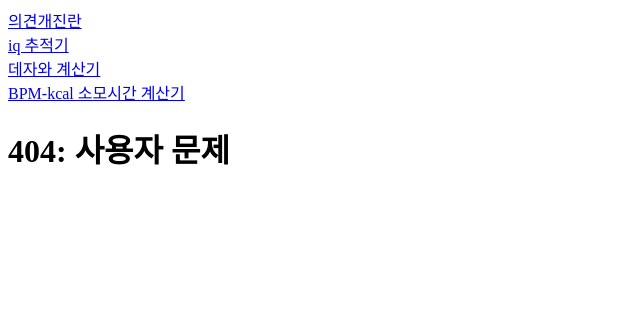
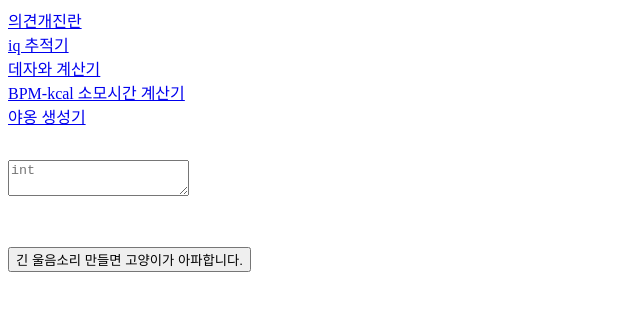
Before and after one commit to NOT2ho/4294967295.io, a Next.js app: page /CatMeow in a window 1280 px wide. Before the commit this address had no page. Shown: the top 310 px of the page, without its empty margins (0-640 px from the left). Built offline with nearby package versions, Linux system fonts and the light colour scheme.

Commit message:
Add catMeow

```diff
--- /dev/null
+++ b/app/CatMeow/page.tsx
@@ -0,0 +1,64 @@
+"use client"
+import React from 'react'
+import { useState } from 'react'
+//import FormSubmit from './FormSubmit'
+import { useFormStatus } from 'react-dom'
+
+
+export default function CatMeow() {
+    let stt = ["야", "왜", "웨", "와", "애", "이"]
+    let end = ["옹", "웅", "용"]
+    let mid = ["오", "우", "요", "으", "유", "아", "이", "애", "얘", "에"]
+
+    function getRandomInt() {
+        return Math.floor(Math.random() * (5 - 0))
+    }
+
+    function getRandomInt3() {
+        return Math.floor(Math.random() * (2 - 0))
+    }
+    function getRandomInt2() {
+        return Math.floor(Math.random() * (9 - 0))
+    }
+
+    console.log(stt[getRandomInt()])
+    console.log(mid[getRandomInt2()])
+    console.log(end[getRandomInt3()])
+
+
+    const { pending, data } = useFormStatus()
+    const [val, setVal] = React.useState("");
+    const [hide, setHide] = React.useState(false);
+
+    const FormSubmit = (formData: FormData) => {
+        const i = Number(formData.get('int'))
+
+
+        let str = stt[getRandomInt()]
+        for (let j = 0; j < i; j++) {
+            str = str + mid[getRandomInt2()]
+        }
+        str = str + end[getRandomInt3()]
+
+
+
+        setVal(str)
+        setHide(true)
+    }
+
+
+
+    return (
+        <form action={FormSubmit}  >
+            <p>
+                <textarea name="int" placeholder="int"></textarea>
+            </p>
+            <p><input type="submit" value="긴 울음소리 만들면 고양이가 아파합니다." disabled={pending} />
+            </p>{hide ? <p>{val}</p> : <p></p>}
+        </form >
+    )
+
+
+
+
+}
--- a/app/layout.tsx
+++ b/app/layout.tsx
@@ -8,7 +8,8 @@ export default async function RootLayout({ children }: PropsWithChildren) {
     <body> <Link href="/create">의견개진란</Link> <br></br>
       <Link href="/iqCalc">iq 추적기</Link> <br></br>
       <Link href="/TejavaCalc">데자와 계산기</Link><br></br>
-      <Link href="/BpmCalc">BPM-kcal 소모시간 계산기</Link>
+      <Link href="/BpmCalc">BPM-kcal 소모시간 계산기</Link><br></br>
+      <Link href="/CatMeow">야옹 생성기</Link>
 
       <br></br><h1>
         {children}
```
